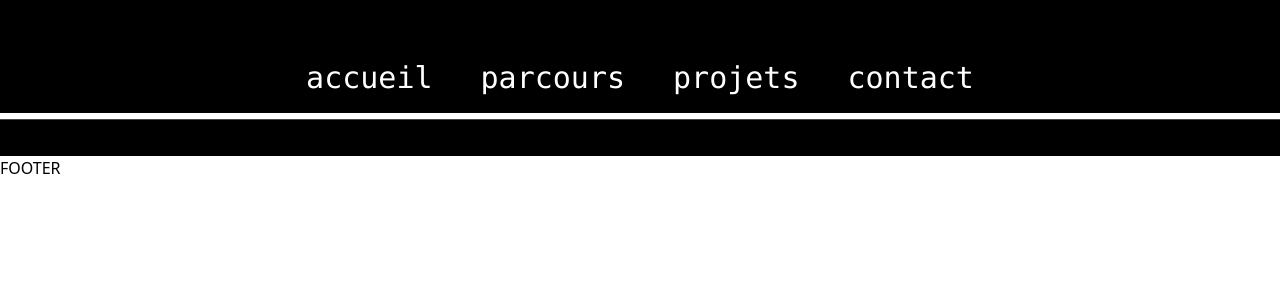
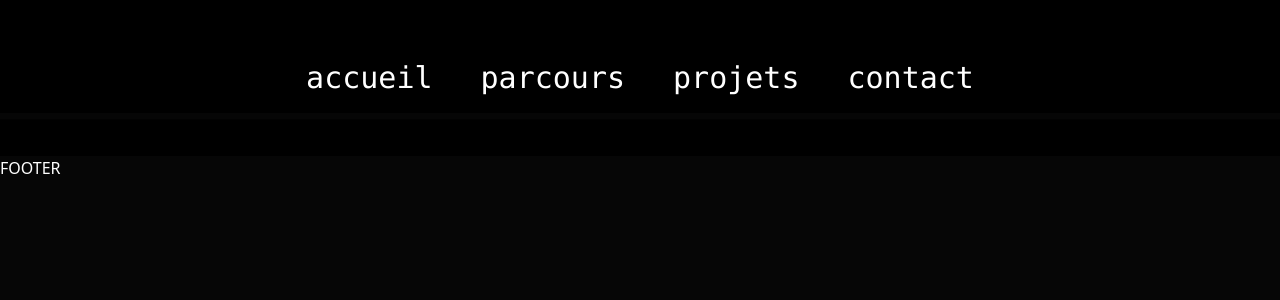
Before and after one commit to Rainbow51000/portfolio, a React (Vite) app: page / in a window 1280 px wide. Shown: the top 300 px of the page. Built offline with nearby package versions, Linux system fonts and the light colour scheme.

Commit message:
Feat: Style page ensemble

```diff
--- a/src/components/header.jsx
+++ b/src/components/header.jsx
@@ -7,7 +7,7 @@ import { Link } from 'react-router-dom';
 export default function Header() {
     return (
         <header className="w-full py-15 bg-[url(/src/assets/portfolio-header.svg)]">
-            <nav className="flex justify-center gap-12 text-3xl text-white font-mono transition-all">
+            <nav className="flex justify-center gap-12 text-3xl font-mono transition-all">
                 <Link to="/" className="duration-300 hover:font-bold hover:scale-110">
                     accueil
                 </Link>
--- a/src/style.css
+++ b/src/style.css
@@ -1 +1,6 @@
 @import "tailwindcss";
+
+body{
+    background: #060606;
+    color:white;
+}
```
